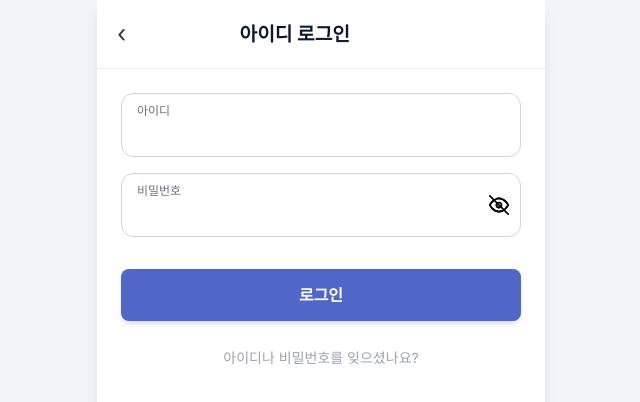
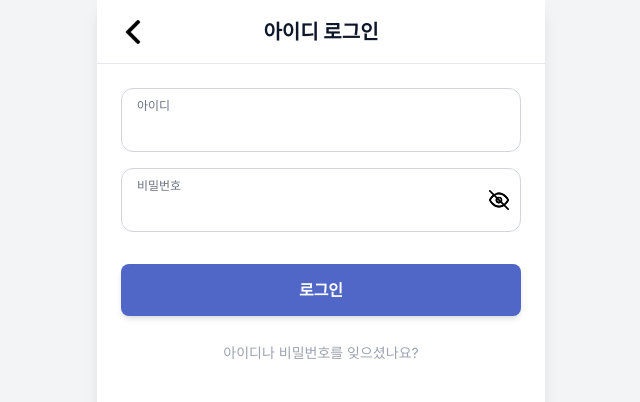
Before and after one commit to sun129129/FinalProject_backup, a React (Vite) app in the folder client/: page /login in a window 1280 px wide. Shown: the top 402 px of the page, without its empty margins (319-959 px from the left). Built offline with nearby package versions, Linux system fonts and the light colour scheme.

Commit message:
design: 뒤로가기 버튼 활성화

```diff
--- a/client/src/components/common/HeaderWithBack.jsx
+++ b/client/src/components/common/HeaderWithBack.jsx
@@ -1,66 +1,25 @@
-// src/components/common/HeaderWithBack.jsx
 import React from 'react';
 import { useNavigate } from 'react-router-dom';
+import BackArrowIcon from '../../assets/back-arrow.svg';
 
-const HeaderWithBack = ({ title, showUserProfile = false }) => {
+const HeaderWithBack = ({ title }) => {
   const navigate = useNavigate();
 
   const handleBack = () => {
-    navigate(-1); // 이전 페이지로 돌아가기
+    navigate(-1);
   };
 
-  const handleUserProfile = () => {
-    // 유저 프로필 아이콘 클릭 시 동작 (예: 마이페이지 최상단으로 이동)
-    navigate('/mypage');
-  }
-
   return (
-    <div style={{
-      display: 'flex',
-      alignItems: 'center',
-      justifyContent: showUserProfile ? 'space-between' : 'flex-start', // 유저 프로필이 있으면 양쪽 정렬
-      padding: '16px 20px', // 좌우 패딩 늘림
-      borderBottom: '1px solid #eee', // 하단 라인 추가 (선택 사항)
-      backgroundColor: '#fff',
-      position: 'sticky', // 스크롤 시 상단 고정
-      top: 0,
-      zIndex: 10,
-    }}>
-      <button onClick={handleBack} style={{
-        background: 'none',
-        border: 'none',
-        fontSize: '24px', // 아이콘 크기 키움
-        cursor: 'pointer',
-        padding: '0',
-        display: 'flex', // 텍스트와 아이콘 정렬
-        alignItems: 'center',
-        color: '#333',
-      }}>
-        &#x2039; {/* 유니코드 왼쪽 화살표 */}
+    <header className="relative flex items-center justify-center w-full h-16 px-4 border-b border-gray-200 bg-white sticky top-0 z-10">
+      <button
+        onClick={handleBack}
+        className="absolute left-4 p-2"
+        aria-label="뒤로가기"
+      >
+        <img src={BackArrowIcon} alt="뒤로가기" className="w-6 h-6" />
       </button>
-      <h1 style={{
-        fontSize: '1.2rem', // 제목 크기 조절
-        fontWeight: 'bold',
-        marginLeft: showUserProfile ? '0' : '15px', // 유저 프로필이 없으면 왼쪽 마진
-        flexGrow: showUserProfile ? 0 : 1, // 유저 프로필이 없으면 제목이 중앙으로 이동하지 않도록
-        textAlign: showUserProfile ? 'left' : 'center', // 유저 프로필이 있으면 왼쪽 정렬
-        transform: showUserProfile ? 'none' : 'translateX(-10%)' // 유저 프로필 없으면 제목을 중앙으로 약간 이동
-      }}>
-        {title}
-      </h1>
-      {showUserProfile && (
-        <button onClick={handleUserProfile} style={{
-          background: 'none',
-          border: 'none',
-          fontSize: '30px',
-          cursor: 'pointer',
-          padding: '0',
-          color: '#007bff', // 파란색 프로필 아이콘
-        }}>
-          👤
-        </button>
-      )}
-    </div>
+      <h1 className="text-xl font-bold">{title}</h1>
+    </header>
   );
 };
 
```
